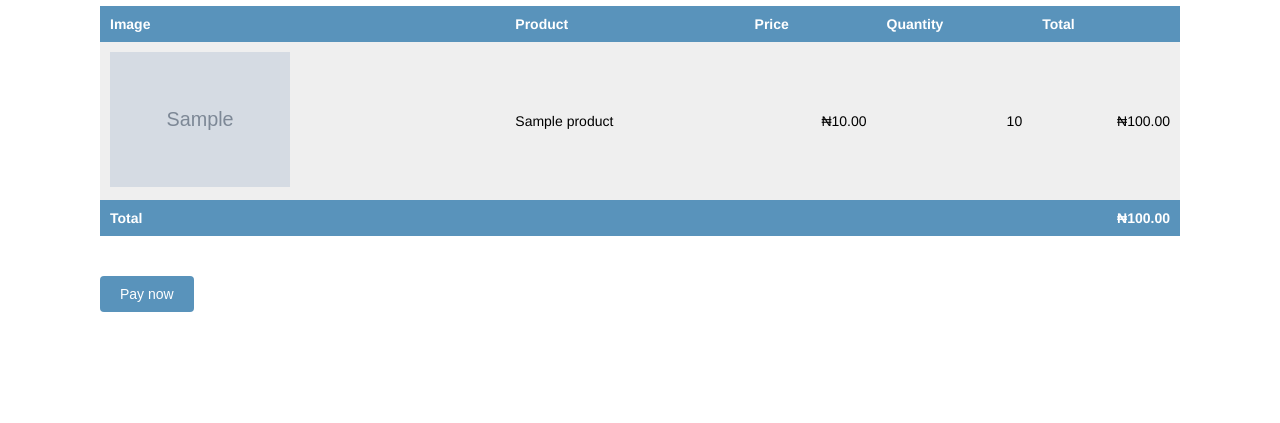
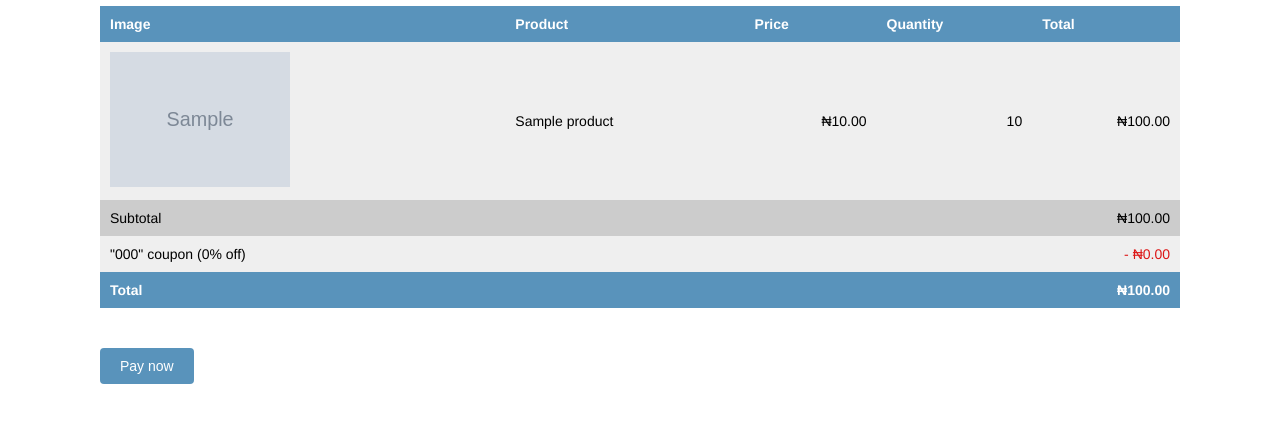
Before and after one commit to princewillingoo/Click-2-Shop-Ecommerce, a Django app: template templates/payment/process.html in a window 1280 px wide. Shown: the part 154-577 px from the top of the page. Run offline with Django 4.2, Linux system fonts and the light colour scheme; the template is opened without the code that fills it: values that come from a table or form of the project are taken from there, others are empty; tables that the repository leaves empty hold one stand-in row (values such as "Sample post"); grey boxes marked "Sample" are stand-in pictures.

Commit message:
Applying coupons to orders

```diff
--- a/orders/models.py
+++ b/orders/models.py
@@ -1,3 +1,6 @@
+from decimal import Decimal
+from django.core.validators import MinValueValidator, MaxValueValidator
+from coupons.models import Coupon
 from django.conf import settings
 from django.db import models
 from shop.models import Product
@@ -13,6 +16,9 @@ class Order(models.Model):
     updated = models.DateTimeField(auto_now=True)
     paystack_payment_ref = models.CharField(max_length=15, blank=True)
     paid = models.BooleanField(default=False)
+    coupon = models.ForeignKey(Coupon,
+    related_name='orders', null=True, blank=True, on_delete=models.SET_NULL)
+    discount = models.IntegerField(default=0, validators=[MinValueValidator(0), MaxValueValidator(100)])
 
     class Meta:
         ordering = ['-created']
@@ -23,8 +29,18 @@ class Order(models.Model):
     def __str__(self):
         return f'Order {self.id}'
 
+    def get_total_cost_before_discount(self):
+        return sum(item.get_cost() for item in self.items.all())
+
+    def get_discount(self):
+        total_cost = self.get_total_cost_before_discount()
+        if self.discount:
+            return total_cost * (self.discount / Decimal(100))
+        return Decimal(0)
+
     def get_total_cost(self):
-        return sum(item.get_cost() for item in self.items.all())
+        total_cost = self.get_total_cost_before_discount()
+        return total_cost - self.get_discount()
 
     def get_paystack_ref_url(self):
         if not self.paystack_payment_ref:
--- a/orders/views.py
+++ b/orders/views.py
@@ -16,7 +16,11 @@ def order_create(request):
     if request.method == 'POST':
         form = OrderCreateForm(request.POST)
         if form.is_valid():
-            order = form.save()
+            order = form.save(commit=False)
+            if cart.coupon:
+                order.coupon = cart.coupon
+                order.discount = cart.coupon.discount
+            order.save()
             for item in cart:
                 OrderItem.objects.create(order=order,
                                          product=item['product'],
--- a/templates/payment/process.html
+++ b/templates/payment/process.html
@@ -28,9 +28,31 @@
             <td class="num">₦{{ item.get_cost }}</td>
         </tr>
         {% endfor %}
+        {% if order.coupon %}
+        <tr class="subtotal">
+            <td>Subtotal</td>
+            <td colspan="3"></td>
+            <td class="num">
+                ₦{{ order.get_total_cost_before_discount|floatformat:2 }}
+            </td>
+        </tr>
+        <tr>
+            <td>
+                "{{ order.coupon.code }}" coupon
+                ({{ order.discount }}% off)
+            </td>
+            <td colspan="3"></td>
+            <td class="num neg">
+                - ₦{{ order.get_discount|floatformat:2 }}
+            </td>
+        </tr>
+        {% endif %}
         <tr class="total">
-            <td colspan="4">Total</td>
-            <td class="num">₦{{ order.get_total_cost }}</td>
+        <td>Total</td>
+        <td colspan="3"></td>
+        <td class="num">
+           ₦{{ order.get_total_cost|floatformat:2 }}
+        </td>
         </tr>
     </tbody>
 </table>
```
Also changed, not shown: orders/migrations/0005_order_coupon_order_discount.py (added).
